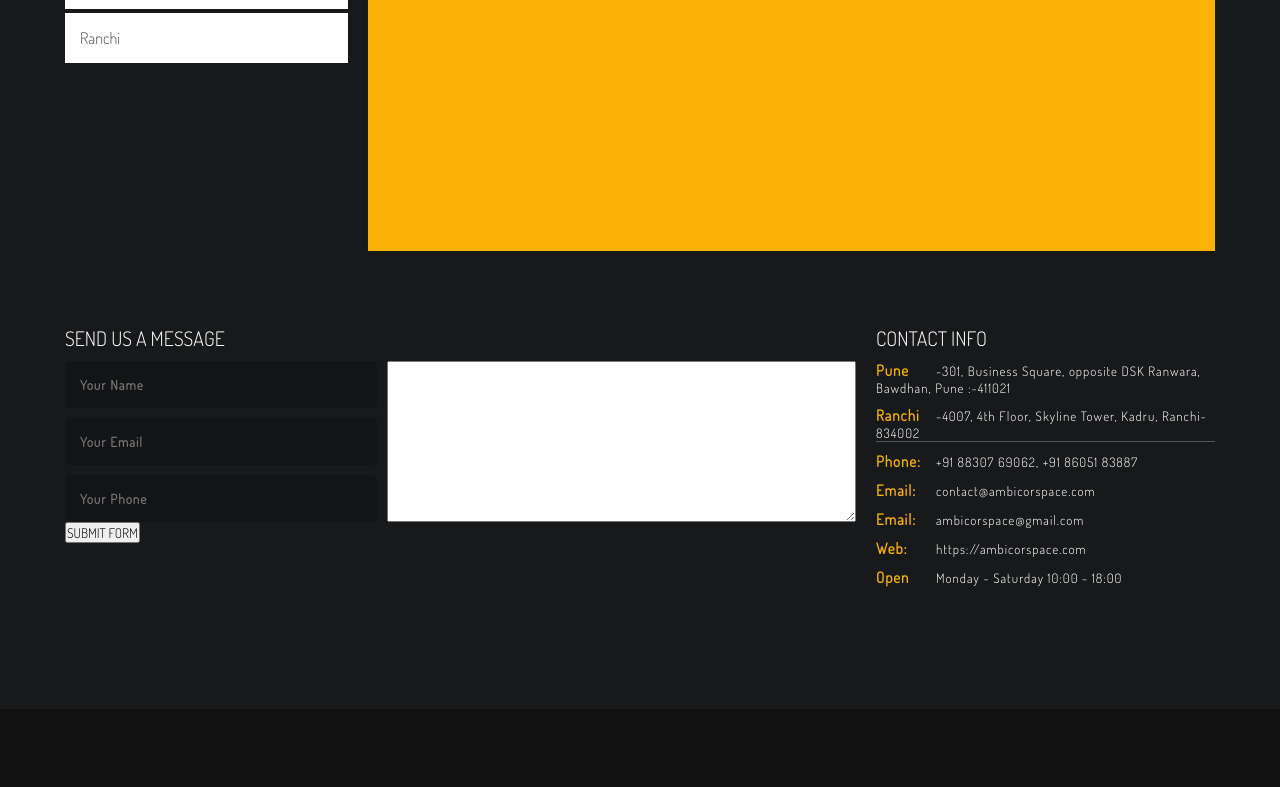
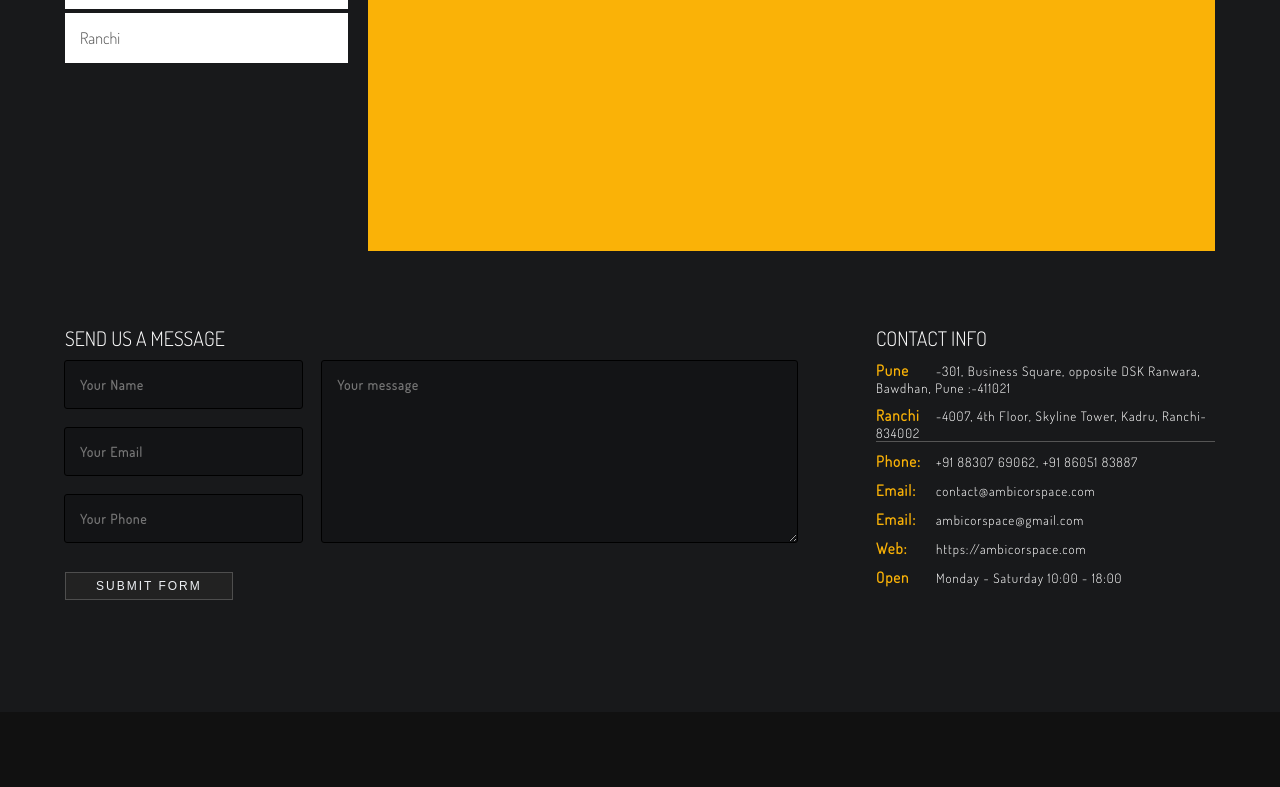
Before and after one commit to Sandy-1711/Ambicure, a Next.js app: page /contact in a window 1280 px wide. Shown: the part 493-1280 px from the top of the page. Built offline with nearby package versions, Linux system fonts and the light colour scheme; grey boxes are pictures that could not be loaded.

Commit message:
button contact

```diff
--- a/src/app/contact/(component)/ContactSection/ContactSection.js
+++ b/src/app/contact/(component)/ContactSection/ContactSection.js
@@ -22,7 +22,7 @@ export default function ContactSection() {
                             <input type='email' placeholder='Your Email' />
                             <input type='number' placeholder='Your Phone' />
                         </div>
-                        <textarea></textarea>
+                        <textarea placeholder='Your message'></textarea>
                     </form>
                     <button>SUBMIT FORM</button>
                 </div>
--- a/src/app/contact/(component)/ContactSection/style.module.css
+++ b/src/app/contact/(component)/ContactSection/style.module.css
@@ -67,12 +67,12 @@
 
 .formArea form {
     display: flex;
-    gap: 10px;
+    gap: 20px;
 }
 
 .formArea form>div {
-    width: 40%;
-    gap: 10px;
+    width: 30%;
+    gap: 20px;
     display: flex;
     flex-direction: column;
 }
@@ -82,10 +82,29 @@
     outline: none;
     border: none;
     padding: 15px;
-    border-radius: 5px;
+    border-radius: 2px;
     font-weight: 600;
     letter-spacing: 1px;
     color: white;
+    outline: 1px solid black;
+}
+
+.formArea textarea {
+
+    background: #131416;
+    outline: none;
+    border: none;
+    resize: vertical;
+    letter-spacing: 1px;
+    font-weight: 600;
+    border-radius: 2px;
+    padding: 15px;
+    outline: 1px solid black;
+    color: white;
+}
+
+.formArea textarea:focus {
+    outline: 1px solid var(--yellow);
 }
 
 .formArea input:focus {
@@ -119,3 +138,21 @@
 .contactArea p:not(:nth-child(1)):nth-child(3) {
     border-bottom: 1px solid #555555;
 }
+
+.formArea button {
+    color: #eceff3;
+    background: #222;
+    letter-spacing: 2px;
+    font-weight: 500;
+    font-size: 12px;
+    padding: 6px 30px 6px 30px;
+    font-family: Arial, Helvetica, sans-serif;
+    border: 1px solid rgba(255, 255, 255, 0.2);
+    margin-top: 30px;
+    cursor: pointer;
+}
+
+.formArea button:hover {
+    background: #111111;
+    border: 1px solid black;
+}
```
